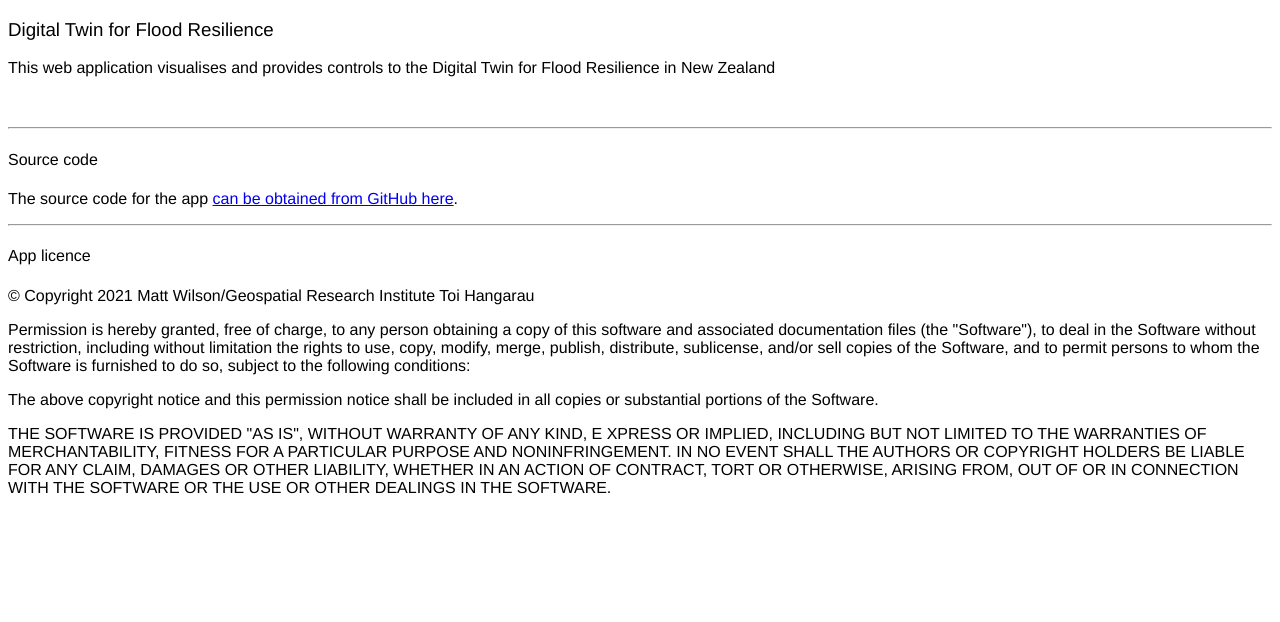
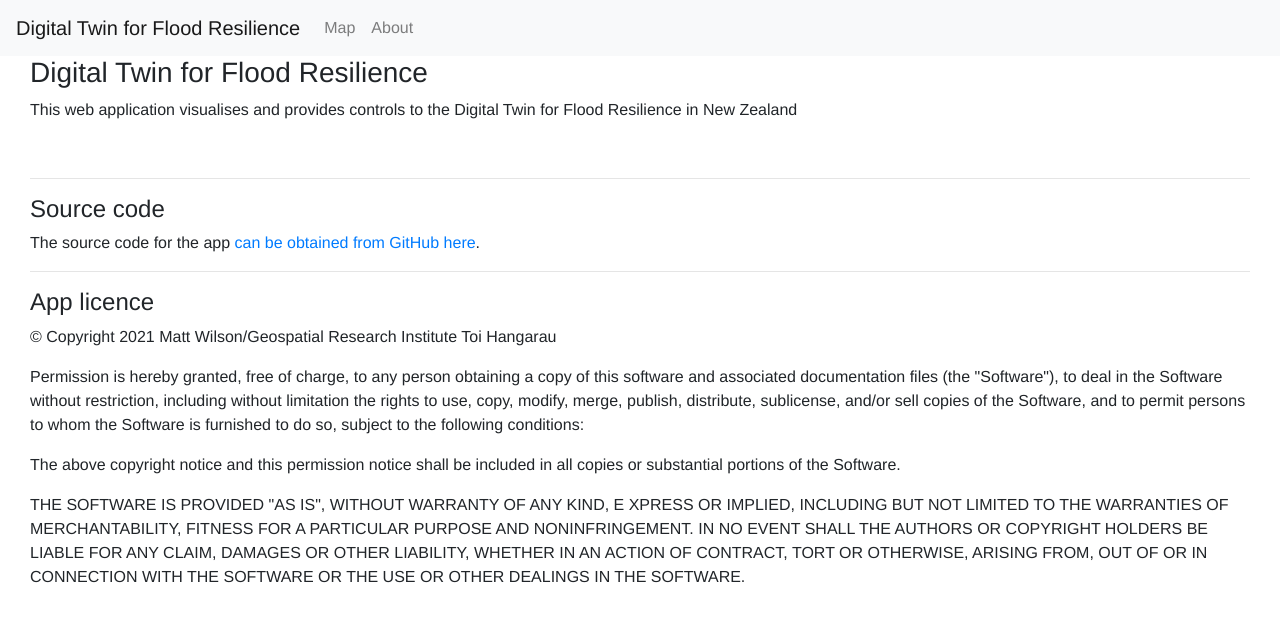
Before and after one commit to GeospatialResearch/Digital-Twins, a Vue app in the folder visualisation/: page /about in a window 1280 px wide. Shown: the top 622 px of the page. Built offline with nearby package versions, Linux system fonts and the light colour scheme.

Commit message:
Add TheNavBar.vue and fix bootstrap issues

```diff
--- a/visualisation/src/App.vue
+++ b/visualisation/src/App.vue
@@ -1,15 +1,20 @@
 <template>
   <!-- The Vue app main context -->
   <div id="app">
-    <router-view ref="routerView" />
+    <TheNavBar />
+    <b-container fluid>
+      <router-view ref="routerView" />
+    </b-container>
   </div>
 </template>
 
 <script lang="ts">
 import Vue from 'vue';
+import TheNavBar from "@/components/TheNavBar.vue";
 
 export default Vue.extend({
   name: 'App',
+  components: {TheNavBar},
 });
 </script>
 
--- /dev/null
+++ b/visualisation/src/components/TheNavBar.vue
@@ -0,0 +1,33 @@
+<template>
+  <!-- Navigation Bar to allow switching between different pages in the app -->
+  <div>
+    <b-navbar type="light" variant="light">
+      <b-navbar-toggle target="nav-text-collapse" />
+      <b-navbar-brand :to="{name: 'Map'}">
+        Digital Twin for Flood Resilience
+      </b-navbar-brand>
+      <b-collapse id="nav-text-collapse" is-nav>
+        <b-navbar-nav>
+          <b-nav-item :to="{name: 'Map'}">
+            Map
+          </b-nav-item>
+          <b-nav-item :to="{name: 'About'}">
+            About
+          </b-nav-item>
+        </b-navbar-nav>
+      </b-collapse>
+    </b-navbar>
+  </div>
+</template>
+
+<script lang="ts">
+import Vue from "vue";
+
+export default Vue.extend({
+  name: "TheNavBar"
+})
+</script>
+
+<style scoped>
+
+</style>
--- a/visualisation/src/main.ts
+++ b/visualisation/src/main.ts
@@ -5,6 +5,9 @@ import BootstrapVue from "bootstrap-vue";
 
 import App from '@/App.vue'
 import routes from "@/routes";
+
+import 'bootstrap/dist/css/bootstrap.css'
+import 'bootstrap-vue/dist/bootstrap-vue.css'
 
 import "@/assets/base-style.css"
 
```
